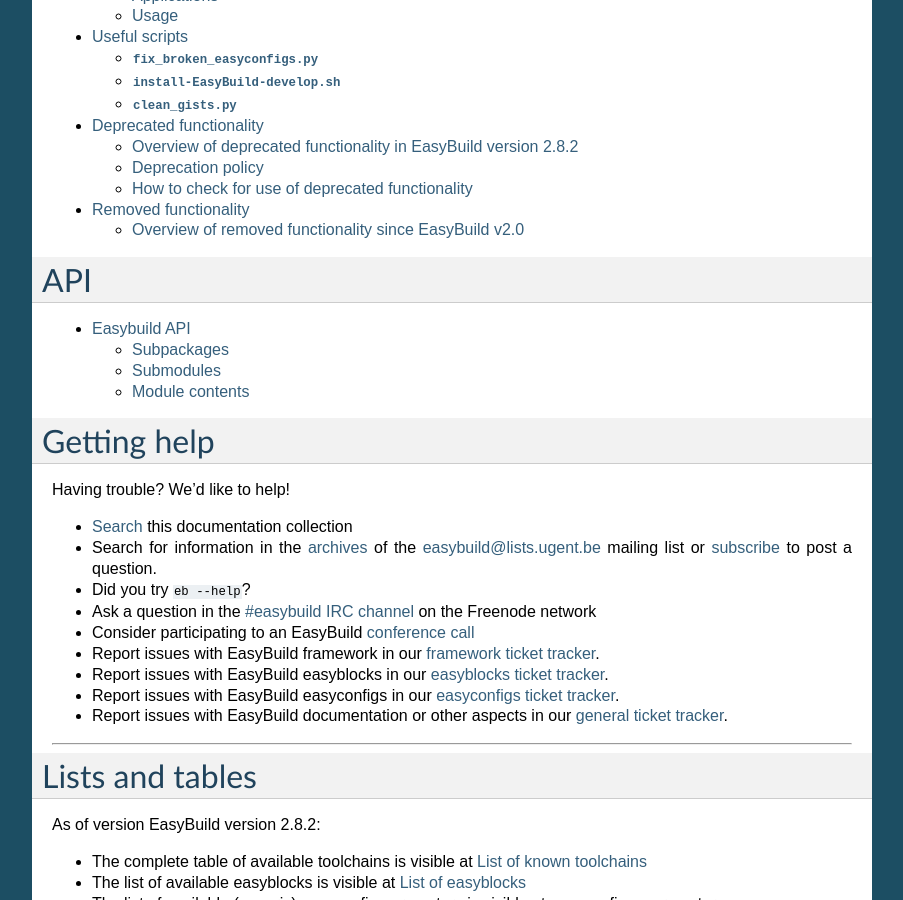
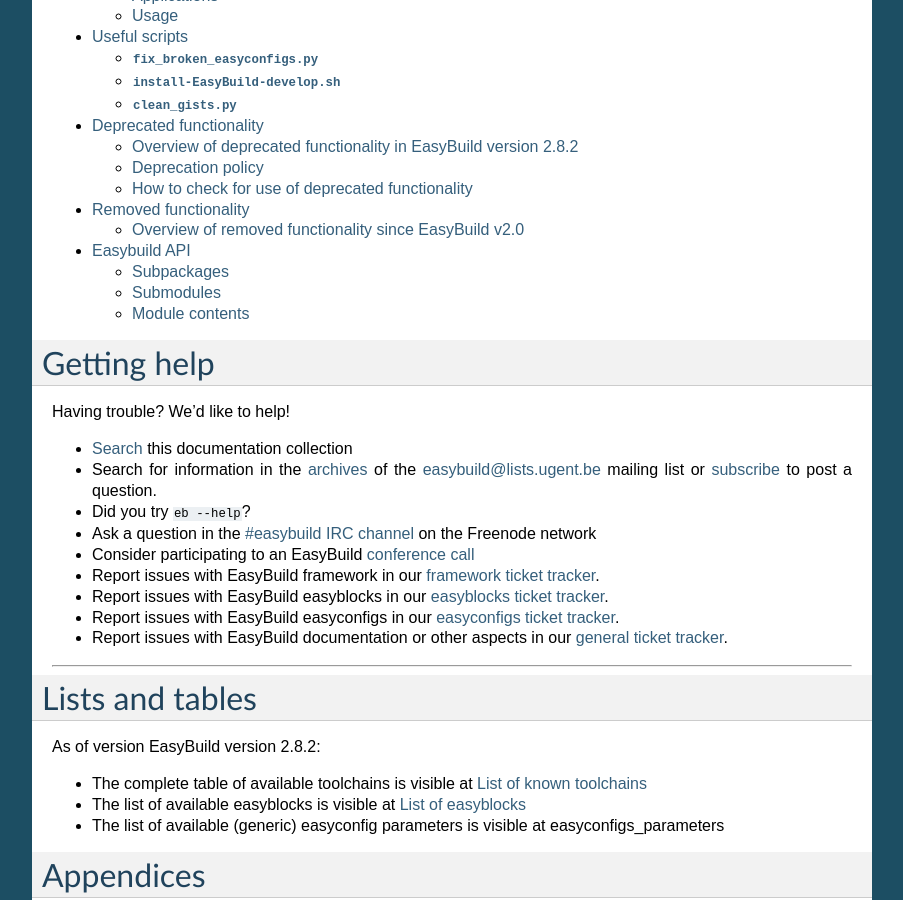
Before and after one commit to easybuilders/easybuild, a Sphinx documentation site: the page built from docs/index.rst, in a window 1280 px wide and 900 px high, scrolled down 4451 px. Shown: the whole window, without its empty margins (198-1101 px from the left). Built offline with Sphinx 7.4.7, drawn with Linux system fonts in a browser that asks for light colours.

```diff
--- a/docs/index.rst
+++ b/docs/index.rst
@@ -77,14 +77,6 @@ Other topics
     Useful-scripts
     Deprecated-functionality
     Removed-functionality
-
-API
-===
-
-.. toctree::
-    :glob:
-    :maxdepth: 2
-
     Easybuild API <api/easybuild>
 
 
```
